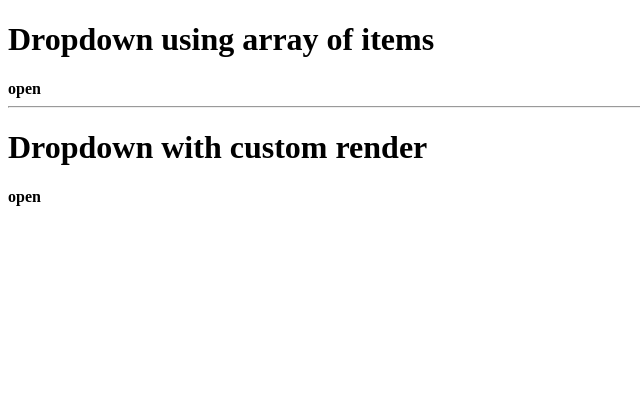
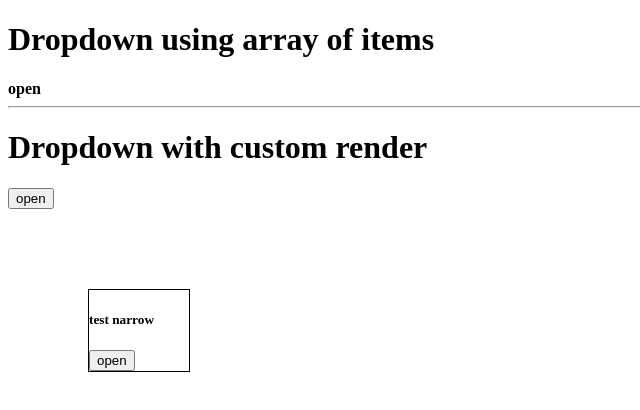
Before and after one commit to alzalabany/generic-react-dropdown, a React (Create React App) app: page / in a window 1280 px wide. Shown: the top 410 px of the page, without its empty margins (0-640 px from the left). Built offline with nearby package versions, Linux system fonts and the light colour scheme.

Commit message:
Update index.tsx

```diff
--- a/src/index.tsx
+++ b/src/index.tsx
@@ -1,7 +1,7 @@
 import * as React from "react";
 import { render } from "react-dom";
 import { BrowserRouter as Router } from "react-router-dom";
-import Dropdown, { ToggleMenu } from "./Dropdown";
+import Dropdown, { ToggleMenu, IMenuItem } from "./Dropdown";
 
 const demoItems = [
   { label: "one", icon: <span>T</span>, to: "/home" },
@@ -28,10 +28,21 @@ class App extends React.PureComponent<{}, {}> {
           <Dropdown
             onSelect={console.table}
             items={demoItems}
-            renderItem={null}
+            renderItem={customRender}
           >
-            {(toggle: ToggleMenu) => <h4 onClick={toggle}> open </h4>}
+            {(toggle: ToggleMenu) => <button onClick={toggle}> open </button>}
           </Dropdown>
+
+          <div style={{ width: "100px", border: "1px solid", margin: "5rem" }}>
+            <h5> test narrow </h5>
+            <Dropdown
+              onSelect={console.table}
+              items={demoItems}
+              renderItem={customRender}
+            >
+              {(toggle: ToggleMenu) => <button onClick={toggle}> open </button>}
+            </Dropdown>
+          </div>
         </div>
       </Router>
     );
@@ -39,3 +50,20 @@ class App extends React.PureComponent<{}, {}> {
 }
 
 render(<App />, document.getElementById("root"));
+
+function customRender({ divider, label, style, props }: IMenuItem) {
+  return (
+    <li
+      style={{
+        ...style,
+        background: divider ? "#222" : "#FFF",
+        overflow: "hidden",
+        borderBottom: "1px solid #CCC",
+        height: divider ? "2px" : "auto"
+      }}
+      {...props}
+    >
+      this is custom for <label>{label}</label>
+    </li>
+  );
+}
```
